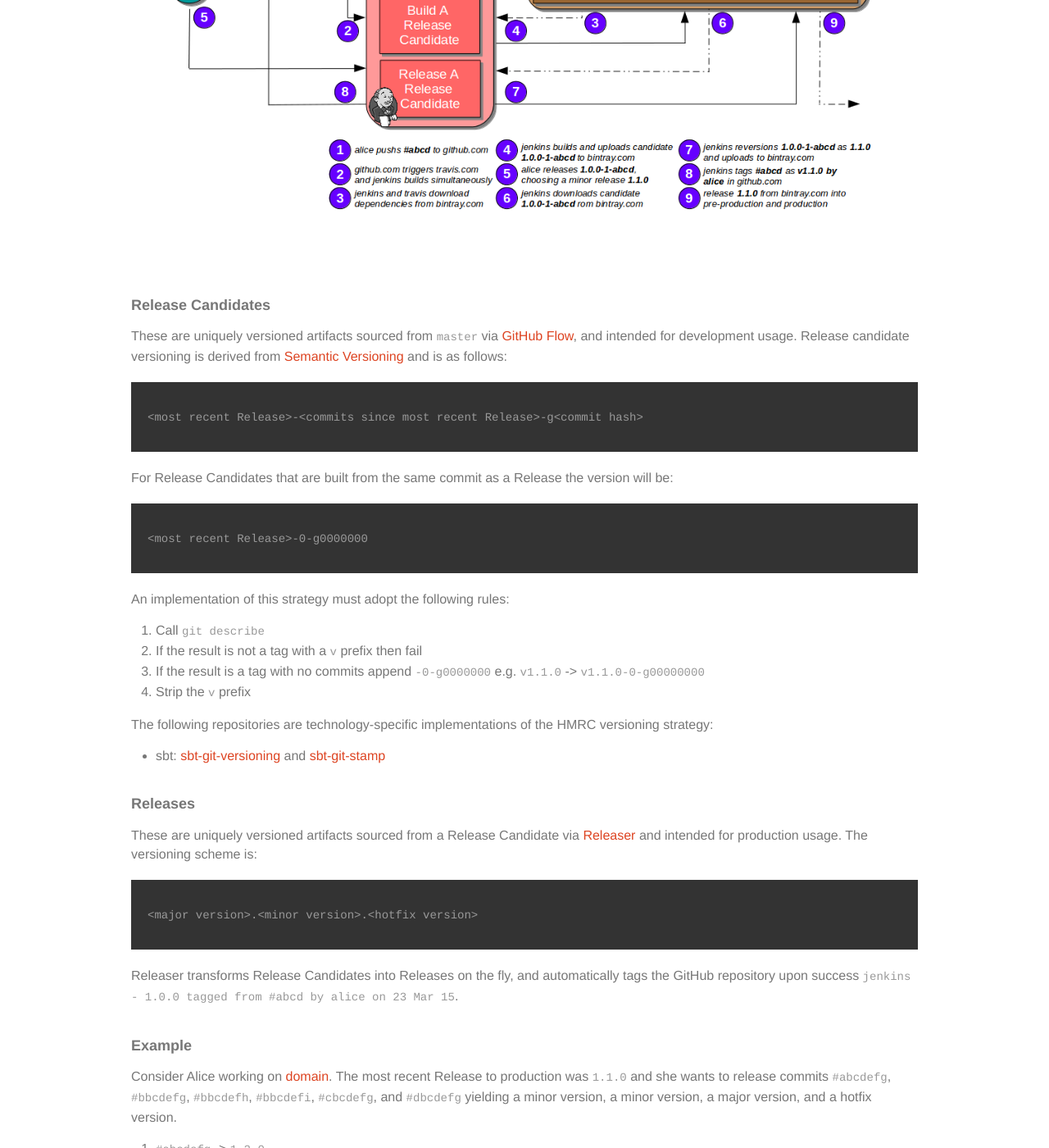
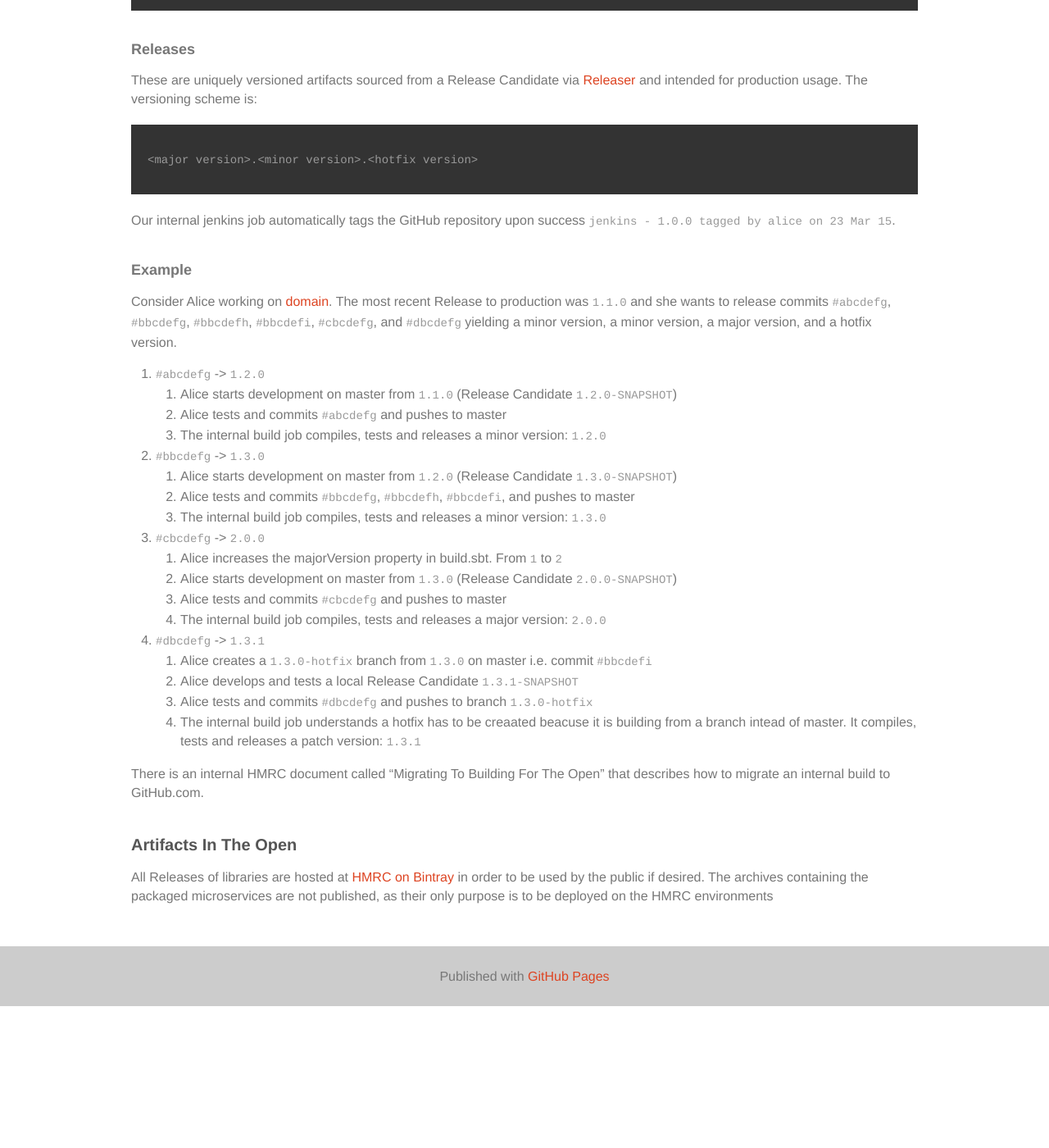
Before and after one commit to hmrc/hmrc.github.io, a Jekyll site: the page built from _posts/development-documentation/2015-01-29-coding-in-the-open-manual.md, in a window 1280 px wide and 1400 px high, scrolled down 2131 px. Shown: the whole window at 82% size. Built offline with Jekyll 4.4.1, drawn with Linux system fonts in a browser that asks for light colours; nearby versions of some CDN libraries; after the commit the page ends 3358 px from its top, so only the background shows below that; some of the changed text lies outside the part shown.

Commit message:
PLATOPS-1597 - Moving to a new versioning strategy with a new build environment

```diff
--- a/_posts/development-documentation/2015-01-29-coding-in-the-open-manual.md
+++ b/_posts/development-documentation/2015-01-29-coding-in-the-open-manual.md
@@ -8,7 +8,7 @@
 
 > "Make all new source code open and reusable, and publish it under appropriate licences (or provide a convincing explanation as to why this cannot be done for specific subsets of the source code)"
 
-At HMRC, we are making all new source code open and reusable at [HMRC on GitHub](https://www.github.com/hmrc) and publishing it under the [Apache 2 License](https://www.apache.org/licenses/LICENSE-2.0). We are also providing a view of our continuous build system at [HMRC on Travis](https://travis-ci.org/hmrc/), and publishing our artifacts at [HMRC on Bintray](https://www.bintray.com/hmrc)
+At HMRC, we are making all new source code open and reusable at [HMRC on GitHub](https://www.github.com/hmrc) and publishing it under the [Apache 2 License](https://www.apache.org/licenses/LICENSE-2.0). We are also publishing our libraries at [HMRC on Bintray](https://www.bintray.com/hmrc)
 
 Security-critical configuration and/or code may remain within internal HMRC systems, but the vast majority of MDTP digital services are either open-sourced or in the process of being open-sourced.
 
@@ -50,32 +50,21 @@
 - A public cloud-based build system would need our access key for publishing artifacts to a cloud-based artifact repository - this is deemed an unacceptable security risk
 - A public cloud-based build system would download third party dependencies from the Internet without a virus scan - this is deemed an unacceptable security risk
 
-We still want to provide build transparency to the British taxpayer, and for that reason we have the concept of a Continuous View via [HMRC on Travis](http://www.travis-ci.org/hmrc) and an internal Continuous Build via [Jenkins Jobs](https://www.github.com/hmrc/jenkins-jobs). Each library, frontend, and service will have a public Travis job for compilation and testing, and an internal Jenkins job for compiling, testing, packaging, and publishing changes.
-
-The following diagram is a logical representation of our Building For The Open architecture.
-
-![Building For The Open](/images/building-for-the-open.png)
+We use an internal Jenkins job for compiling, testing, packaging, and publishing changes.
 
 #### Release Candidates
 
-These are uniquely versioned artifacts sourced from `master` via [GitHub Flow](https://guides.github.com/introduction/flow/index.html), and intended for development usage. Release candidate versioning is derived from [Semantic Versioning](http://www.semver.org/) and is as follows:
+These are artifacts intended for development usage. Release candidate versioning is derived from [Semantic Versioning](http://www.semver.org/) and is as follows:
 
-    <most recent Release>-<commits since most recent Release>-g<commit hash>
-
-For Release Candidates that are built from the same commit as a Release the version will be:
-
-    <most recent Release>-0-g0000000
-
-An implementation of this strategy must adopt the following rules:
-
-1. Call `git describe`
-1. If the result is not a tag with a `v` prefix then fail
-1. If the result is a tag with no commits append `-0-g0000000` e.g. `v1.1.0` -> `v1.1.0-0-g00000000`
-1. Strip the `v` prefix
+    <latest-major>.<latest-minor +1>.0-SNAPSHOT
 
 The following repositories are technology-specific implementations of the HMRC versioning strategy:
 
-- sbt: [sbt-git-versioning](https://github.com/hmrc/sbt-git-versioning) and [sbt-git-stamp](https://github.com/hmrc/sbt-git-stamp)
+- sbt: [sbt-git-versioning](https://github.com/hmrc/sbt-git-versioning), [sbt-git-stamp](https://github.com/hmrc/sbt-git-stamp) and [release-versioning](https://github.com/hmrc/release-versioning)
+
+An increment of the major version is controlled in the build.sbt file and read by sbt-git-versioning. If the majorVersion is increased, the version will be
+
+    <next-major>.0.0-SNAPSHOT
 
 #### Releases
 
@@ -83,38 +72,34 @@
 
     <major version>.<minor version>.<hotfix version>
 
-Releaser transforms Release Candidates into Releases on the fly, and automatically tags the GitHub repository upon success `jenkins - 1.0.0 tagged from #abcd by alice on 23 Mar 15`.
+Our internal jenkins job automatically tags the GitHub repository upon success `jenkins - 1.0.0 tagged by alice on 23 Mar 15`.
 
 #### Example
 
 Consider Alice working on [domain](https://github.com/hmrc/domain). The most recent Release to production was `1.1.0` and she wants to release commits `#abcdefg`, `#bbcdefg`, `#bbcdefh`, `#bbcdefi`, `#cbcdefg`, and `#dbcdefg` yielding a minor version, a minor version, a major version, and a hotfix version.
 
 1. `#abcdefg` -> `1.2.0`
-    1. Alice starts development on master from `1.1.0` (Release Candidate `1.1.0-0-g0000000`)
+    1. Alice starts development on master from `1.1.0` (Release Candidate `1.2.0-SNAPSHOT`)
     2. Alice tests and commits `#abcdefg` and pushes to master
-    3. `#abcdefg` is the first commit since Release `1.1.0`. so Release Candidate `1.1.0-1-gabcdefg` is created
-    4. Alice releases Release Candidate `1.1.0-1-gabcdefg` as a minor version via [Releaser](https://www.github.com/hmrc/releaser), which creates Release `1.2.0`
+    3. The internal build job compiles, tests and releases a minor version: `1.2.0`
 1. `#bbcdefg` -> `1.3.0`
-    1. Alice starts development on master from `1.2.0` (Release Candidate `1.2.0-0-g0000000`)
+    1. Alice starts development on master from `1.2.0` (Release Candidate `1.3.0-SNAPSHOT`)
     2. Alice tests and commits `#bbcdefg`, `#bbcdefh`, `#bbcdefi`, and pushes to master
-    3. There have been 3 commits since Release `1.2.0`, so Release Candidate `1.2.0-3-gbbcdefi` is created
-    4. Alice releases Release Candidate `1.2.0-3-gbbcdefi` as a minor version via [Releaser](https://www.github.com/hmrc/releaser), which creates Release `1.3.0`
+    4. The internal build job compiles, tests and releases a minor version: `1.3.0`
 1. `#cbcdefg` -> `2.0.0`
-    1. Alice starts development on master from `1.3.0` (Release Candidate `1.3.0-0-g0000000`)
-    2. Alice tests and commits `#cbcdefg` and pushes to master
-    3. `#cbcdefg` is the first commit since Release `1.3.0`, so Release Candidate `1.3.0-1-gcbcdefg` is created
-    4. Alice releases Release Candidate `1.3.0-1-gcbcdefg` as a major version via [Releaser](https://www.github.com/hmrc/releaser), which creates Release `2.0.0`
+    1. Alice increases the majorVersion property in build.sbt. From `1` to `2`
+    2. Alice starts development on master from `1.3.0` (Release Candidate `2.0.0-SNAPSHOT`)
+    3. Alice tests and commits `#cbcdefg` and pushes to master
+    4. The internal build job compiles, tests and releases a major version:  `2.0.0`
 1. `#dbcdefg` -> `1.3.1`
     1. Alice creates a `1.3.0-hotfix` branch from `1.3.0` on master i.e. commit `#bbcdefi`
-    2. Alice develops and tests a local Release Candidate `1.3.0-0-g0000000`
+    2. Alice develops and tests a local Release Candidate `1.3.1-SNAPSHOT`
     3. Alice tests and commits `#dbcdefg` and pushes to branch `1.3.0-hotfix`
-    4. `#cbcdefg` is the first commit since Release `1.3.0` on branch `1.3.0-hotfix`, so Release Candidate `1.3.0-1-gdbcdefg`
-    5. Alice releases Release Candidate `1.3.0-1-gdbcdefg` as a hotfix version via [Releaser](https://www.github.com/hmrc/releaser), which creates Release `1.3.1`
+    5. The internal build job understands a hotfix has to be creaated beacuse it is building from a branch intead of master. It compiles, tests and releases a patch version: `1.3.1`
 
 There is an internal HMRC document called "Migrating To Building For The Open" that describes how to migrate an internal build to GitHub.com.
 
 ### Artifacts In The Open
 
-All Release Candidates and Releases are hosted at [HMRC on Bintray](https://www.bintray.com/hmrc).
-
-Once an artifact has been built on Jenkins, it is automatically published to Bintray. This is restricted to Jenkins to protect the Bintray and PGP keys. For SBT repositories [sbt-bintray-publish](https://www.github.com/hmrc/sbt-bintray-publish) is automatically run on Jenkins as a global SBT auto plugin, which means you do not have configure any Bintray publishing code.
+All Releases of libraries are hosted at [HMRC on Bintray](https://www.bintray.com/hmrc) in order to be used by the public if desired.
+The archives containing the packaged microservices are not published, as their only purpose is to be deployed on the HMRC environments
```
Also changed, not shown: _posts/development-documentation/2015-01-25-service-catalogue.md (deleted, +0 -16 lines), _posts/development-documentation/2015-01-26-adding-a-new-scala-library-to-github.md (+5 -29 lines), _posts/development-documentation/2015-01-27-howto-release-new-version-of-your-library.md (+2 -8 lines), _posts/development-documentation/2018-01-25-creating-a-new-repository.md (+4 -6 lines), index.md (+1 -1 lines).
